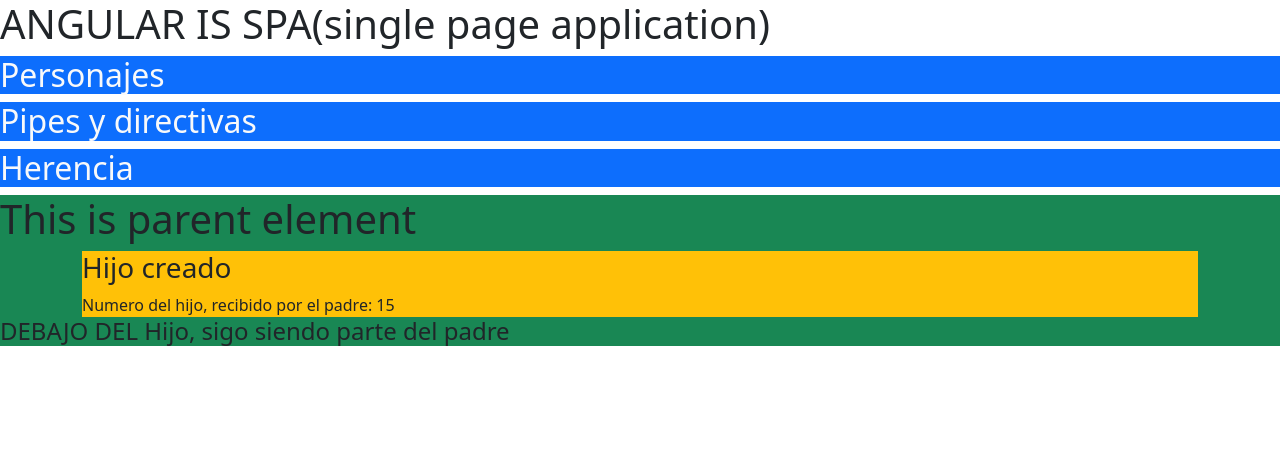
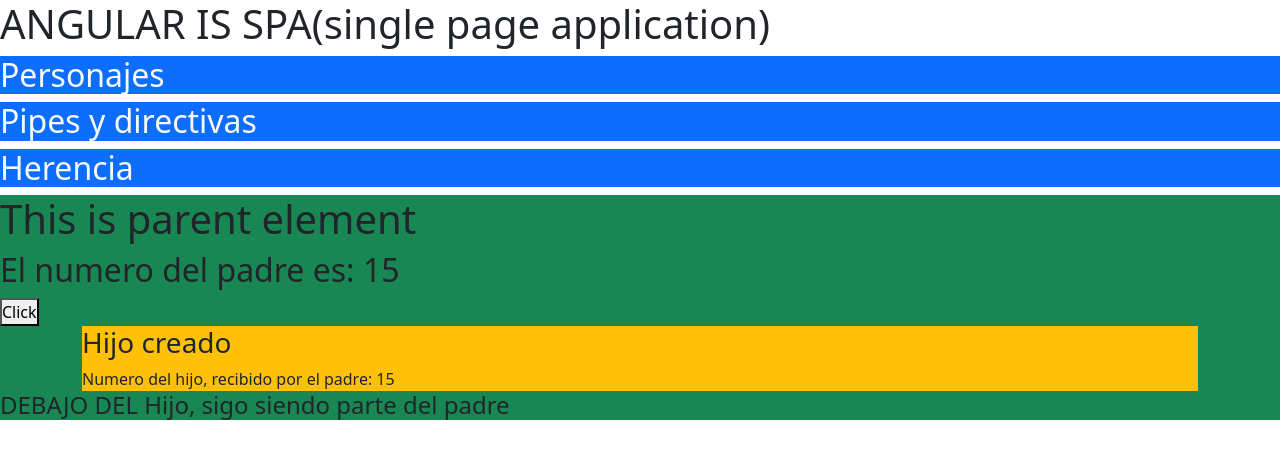
Before and after one commit to moche123/angularclass1g4, an Angular app: page /parent in a window 1280 px wide. Shown: the top 458 px of the page. Built offline with nearby package versions, Linux system fonts and the light colour scheme.

Commit message:
cambios input 1

```diff
--- a/src/app/parent/children/children.component.ts
+++ b/src/app/parent/children/children.component.ts
@@ -1,17 +1,38 @@
-import { Component, OnInit, Input } from '@angular/core';
+import { Component, OnInit, Input, OnChanges, SimpleChanges, AfterViewInit } from '@angular/core';
 
 @Component({
   selector: 'app-children',
   templateUrl: './children.component.html',
   styleUrls: ['./children.component.scss']
 })
-export class ChildrenComponent implements OnInit {
+export class ChildrenComponent implements OnInit,OnChanges,AfterViewInit {
 
   @Input() numberOfParent = 0
 
-  constructor() { }
+  constructor() {
+    console.log('Hola soy el constructor')
+   } //! PRIMERO
+
+  ngOnChanges(changes: SimpleChanges): void {
+    //! POR PRIMERA VEZ DESPUES DEL CONSRUCTOR Y ANTES DEL ONINIT,
+    //! Y LUEGO SE VA A EJECUTAR CADA VEZ QUE HAYAN CAMBIOS EN EL INPUT
+    console.log('Hola soy el onchanges')
+    console.log(changes)
+
+
+  }
 
   ngOnInit(): void {
+    console.log('Hola soy el OnInit')
   }
 
+
+  ngAfterViewInit(): void {
+    console.log('Hola soy el AfterView Init')
+
+  }
+
+
+
+
 }
--- a/src/app/parent/parent.component.html
+++ b/src/app/parent/parent.component.html
@@ -1,6 +1,10 @@
 <div class="bg-success ">
 
     <h1>This is parent element</h1>
+
+    <h2>El numero del padre es: {{numberOfParent}}</h2>
+
+    <button (click)="changeParentNumber()">Click</button>
 
     <div class="container">
 
--- a/src/app/parent/parent.component.ts
+++ b/src/app/parent/parent.component.ts
@@ -14,4 +14,8 @@
   ngOnInit(): void {
   }
 
+  changeParentNumber(){
+    this.numberOfParent++
+  }
+
 }
```
